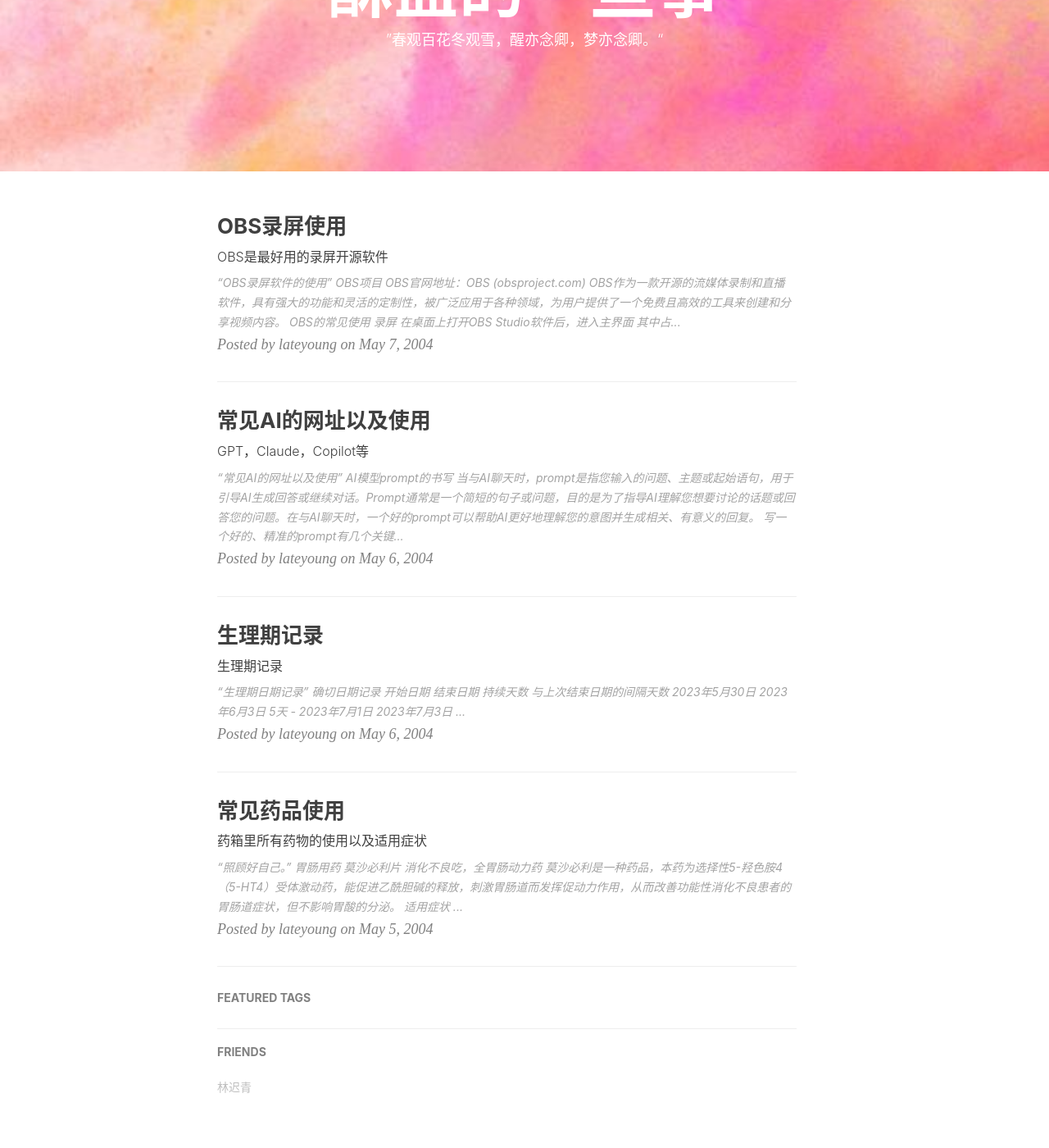
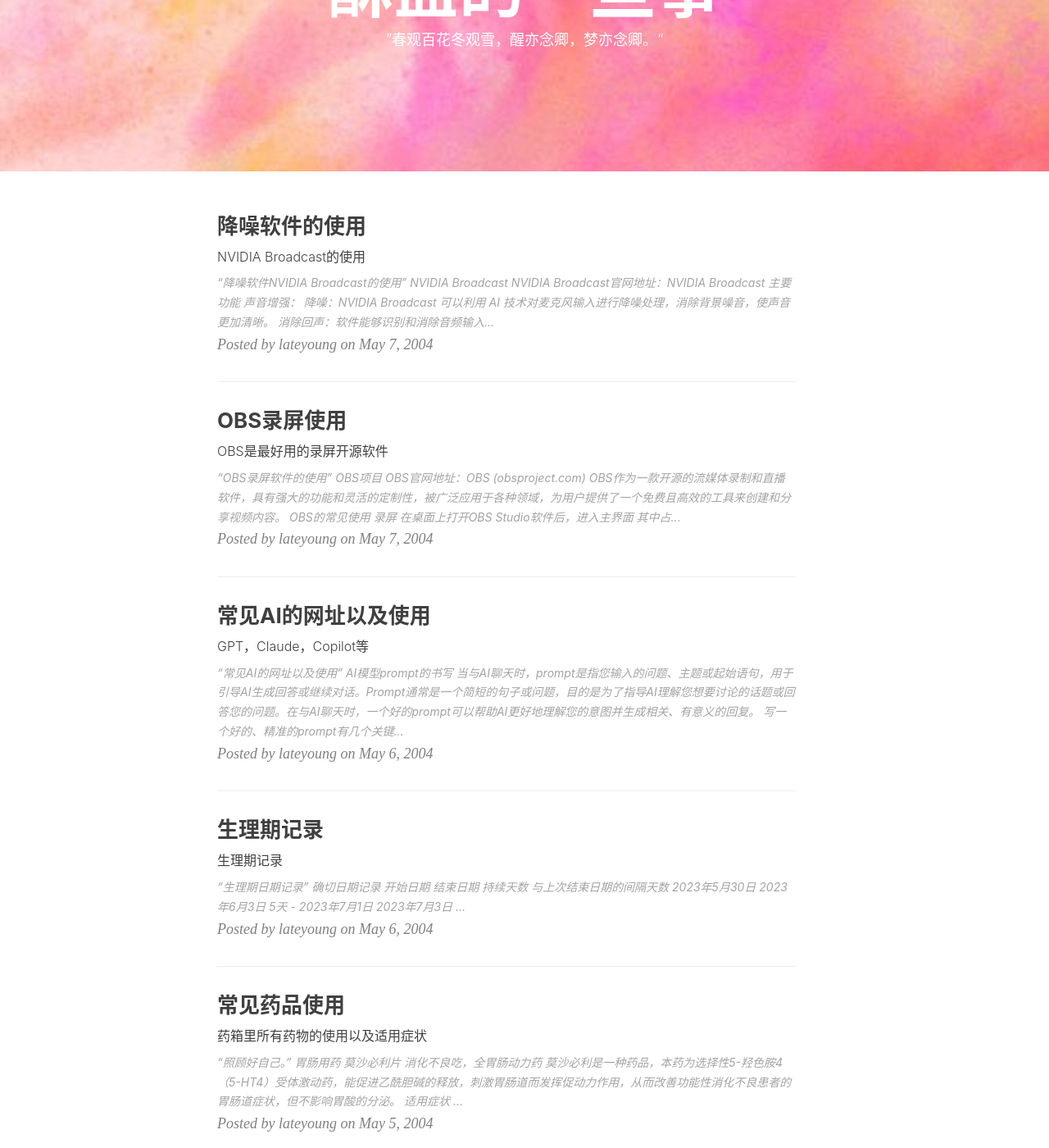
Before and after one commit to Su-yan1/Su-yan1.github.io, a Jekyll site: the page built from index.html, in a window 1280 px wide and 1400 px high, scrolled down 209 px. Shown: the whole window at 82% size. Built offline with Jekyll 4.4.1, drawn with Linux system fonts in a browser that asks for light colours; nearby versions of some CDN libraries; the list of posts is cut into pages by our own code; comment, search, counter and statistics services are not loaded; some of the changed lines change nothing that is shown.

Commit message:
Broadcast

```diff
--- a/_config.yml
+++ b/_config.yml
@@ -74,7 +74,7 @@ sidebar-avatar: /img/avatar-hux.jpg      # use absolute URL, seeing it's used in
 
 
 # Featured Tags
-featured-tags: true                     # whether or not using Feature-Tags
+featured-tags: false                     # whether or not using Feature-Tags
 featured-condition-size: 1              # A tag will be featured if the size of it is more than this condition value
 
 
--- /dev/null
+++ b/_posts/2024-05-08-broadcast.md
@@ -0,0 +1,56 @@
+---
+layout:     post
+title:      "降噪软件的使用"
+subtitle:   "NVIDIA Broadcast的使用"
+date:       2004-05-07 12:00:00
+author:     "lateyoung"
+header-img: "img/img-Broadcast.png"
+catalog: true
+tags:
+    - Broadcast
+---
+> “降噪软件NVIDIA Broadcast的使用”
+
+### NVIDIA Broadcast
+
+NVIDIA Broadcast官网地址：[NVIDIA Broadcast](https://www.nvidia.cn/geforce/broadcasting/broadcast-app/)
+
+### 主要功能
+
+1. **声音增强：**
+   - *降噪*：NVIDIA Broadcast 可以利用 AI 技术对麦克风输入进行降噪处理，消除背景噪音，使声音更加清晰。
+   - *消除回声*：软件能够识别和消除音频输入中的回声，提高通信和录制的声音质量。
+   - *语音增强*：NVIDIA Broadcast 可以增强用户的语音，在线通话和直播中让声音更加清晰、自然。
+
+2. **视频增强：**
+   - *虚拟背景*：软件支持虚拟背景功能，能够实时替换背景，让用户在视频通话和直播中展示不同的背景效果。
+   - *人脸追踪*：NVIDIA Broadcast 可以识别和追踪用户的脸部，在视频通话和直播中保持用户的脸部始终在画面中央，提高视频质量。
+   - *自动框选*：软件可以自动检测和框选用户，将用户的头像或人物从背景中分离出来，使得视频通话和直播更加专业。
+
+3. **通用功能：**
+   - *硬件加速*：NVIDIA Broadcast 利用 NVIDIA GPU 的硬件加速功能，提供更快的处理速度和更低的延迟。
+   - *跨应用支持*：软件能够与主流的通讯应用（如 Zoom、Teams、Discord 等）和流媒体平台（如 Twitch、YouTube 等）无缝集成，方便用户在不同的平台上应用这些功能。
+
+总的来说，NVIDIA Broadcast 是一款功能强大的音视频处理软件，利用 NVIDIA 的 AI 技术提供了一系列实用的声音和视频增强功能，适用于各种场景下的音视频通信、内容创作和直播。
+
+
+
+### NVIDIA Broadcast的使用
+
+1. 麦克风降噪
+
+   在安装了Broadcast后，系统会默认添加一个叫做`Speakers`的输入设备，我已经设置这个设备为默认的输入设备，但是我们还需要在Broadcast中将麦克风源设置为我们之前的输入设备，通常为<font color="red">耳机型号或者麦克风型号</font>，在设置后可以点击右边的录制进行尝试，如果录制后没有声音请更换麦克风源。
+
+   注意：
+
+   - 如果不需要降噪功能请在Broadcast软件中将`效果`旁边的按钮取消
+   - 在电脑需要使用到麦克风时，<font color="red">Broadcast软件需全程开启！</font>
+   - 如果不再需要降噪软件，请在系统`程序与功能`设置中将Broadcast卸载。
+
+   ![麦克风降噪](https://pic4.zhimg.com/80/v2-41e766edc7107fc59c9214504beeb32b_720w.webp)
+
+2. 扬声器降噪
+
+   没什么用，<font color="red">别开！</font>开了以后会对扬声器原本的声音进行降噪，遮盖掉包括音乐声等声音。
+
+3. 相机功能
```
Also changed, not shown: img/img-Broadcast.png (added).
